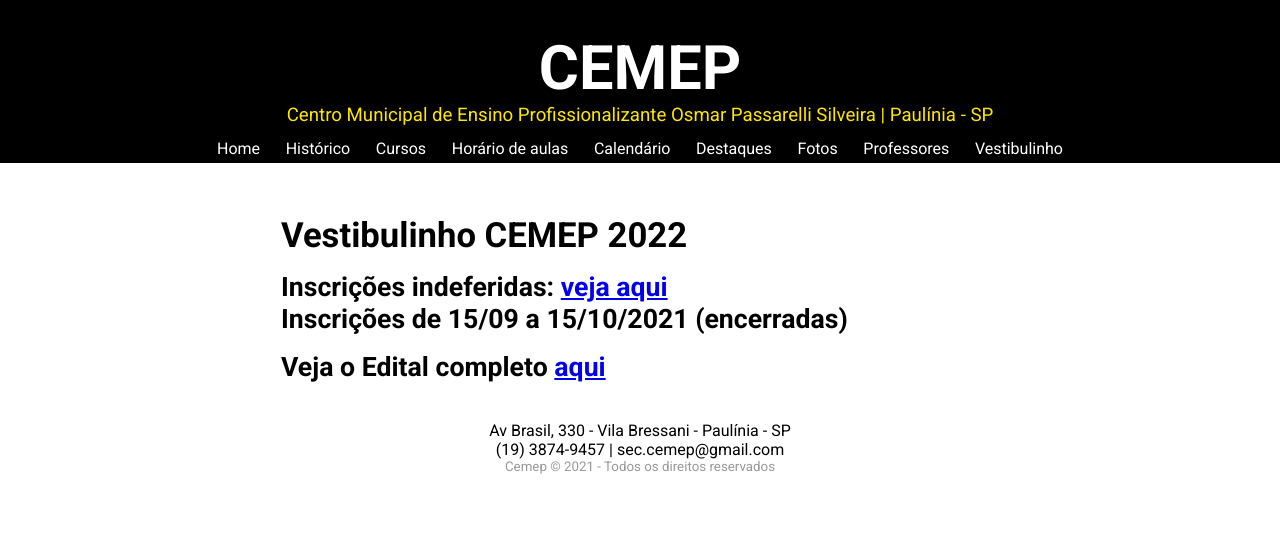
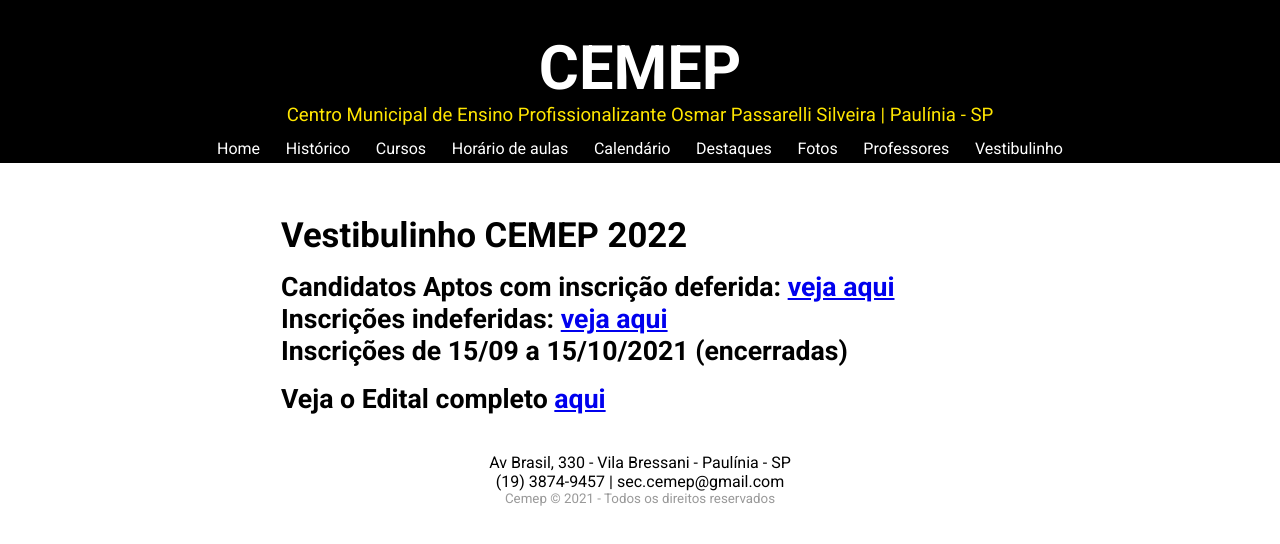
Before and after one commit to tronfy/cemep-old, a Next.js app: page /vestibulinho in a window 1280 px wide. Shown: the top 544 px of the page. Built offline with nearby package versions, Linux system fonts and the light colour scheme.

Commit message:
Update vestibulinho.tsx

```diff
--- a/pages/vestibulinho.tsx
+++ b/pages/vestibulinho.tsx
@@ -11,6 +11,8 @@ const Vestibulinho: React.FC = () => {
       <main className={styles.vestibulinho}>
         <h1>Vestibulinho CEMEP 2022</h1>
         <h2>
+          Candidatos Aptos com inscrição deferida: <a href="CandidatosAptos.pdf">veja aqui</a>
+          <br />
           Inscrições indeferidas: <a href="Indeferidas.pdf">veja aqui</a>
           <br />
           Inscrições de 15/09 a 15/10/2021 (encerradas)
```
